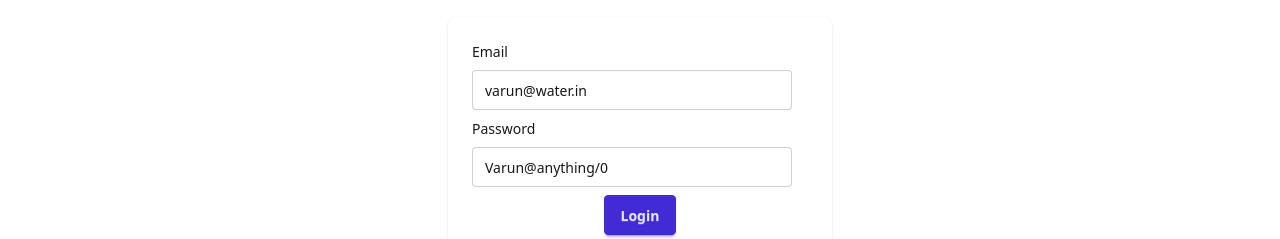
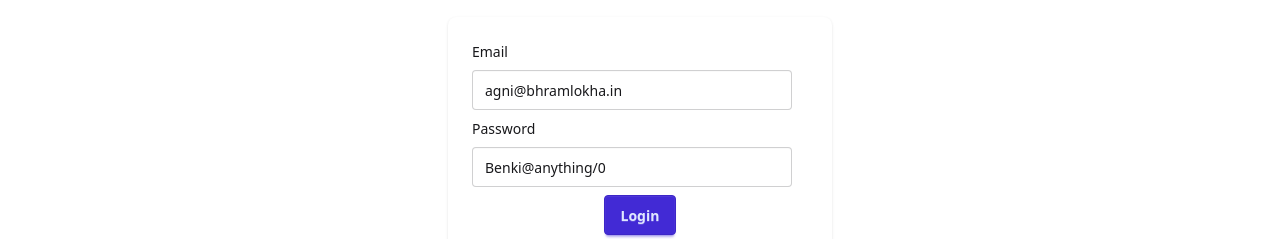
Before and after one commit to santhoshhegde/DevTinder-Frontend, a React (Vite) app: page /login in a window 1280 px wide. Shown: the part 175-414 px from the top of the page. Built offline with nearby package versions, Linux system fonts and the light colour scheme; no server answers.

Commit message:
fix: changed the email and password of defalut in usestate

```diff
--- a/src/components/Login.jsx
+++ b/src/components/Login.jsx
@@ -5,8 +5,8 @@ import { useDispatch } from "react-redux";
 import { addUser } from "../store/userSlice";
 import { useNavigate } from "react-router-dom";
 const Login = () => {
-  const [email, setEmail] = useState("varun@water.in");
-  const [password, setPassword] = useState("Varun@anything/0");
+  const [email, setEmail] = useState("agni@bhramlokha.in");
+  const [password, setPassword] = useState("Benki@anything/0");
   const [error, setError] = useState("");
   const dispatch = useDispatch();
   const navigate = useNavigate();
```
